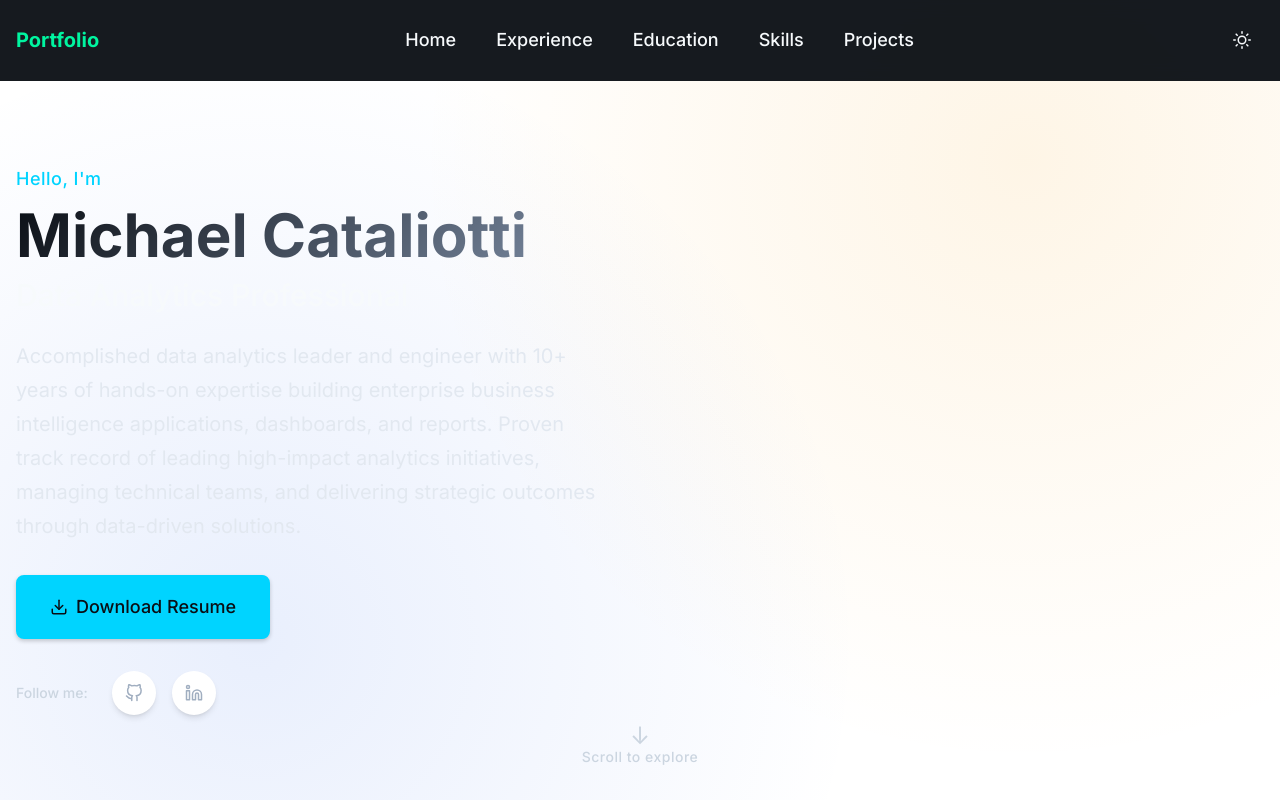
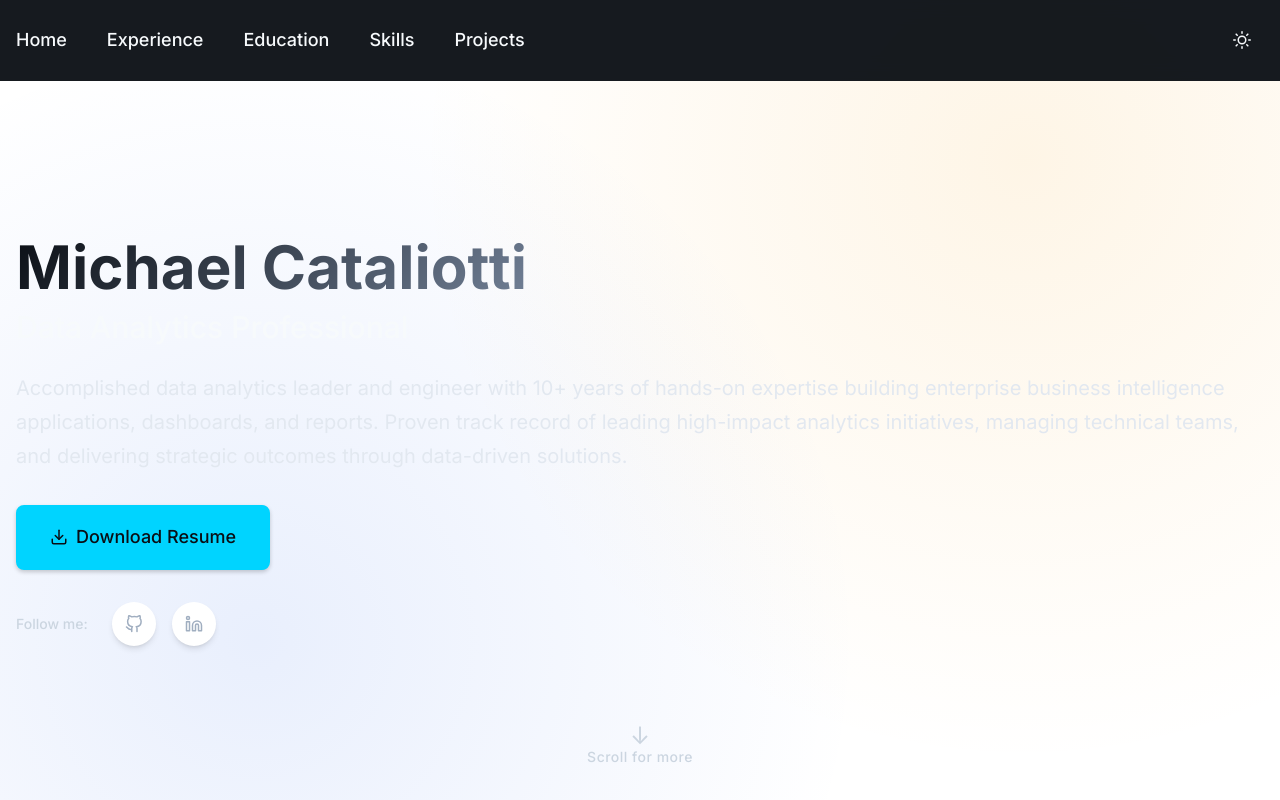
Before and after one commit to mikec2611/personal-portfolio, a React (Create React App) app: page / in a window 1280 px wide. Shown: the top 800 px of the page. Built offline with nearby package versions, Linux system fonts and the light colour scheme.

Commit message:
Clean up UI: remove greeting, project badges, center hero content, and remove header logo

```diff
--- a/src/components/Header.js
+++ b/src/components/Header.js
@@ -68,16 +68,7 @@ const Header = () => {
     >
       <div className="container">
         <div className="header__content">
-          {/* Logo */}
-          <motion.div
-            className="header__logo"
-            whileHover={{ scale: 1.05 }}
-            whileTap={{ scale: 0.95 }}
-          >
-            <a href="#hero" onClick={(e) => { e.preventDefault(); scrollToSection('#hero'); }}>
-              <span className="header__logo-text">Portfolio</span>
-            </a>
-          </motion.div>
+
 
           {/* Desktop Navigation */}
           <nav className="header__nav">
--- a/src/components/Hero.css
+++ b/src/components/Hero.css
@@ -26,13 +26,14 @@
 }
 
 .hero__content {
-  display: grid;
-  grid-template-columns: 1fr;
-  gap: var(--spacing-12);
+  display: flex;
+  flex-direction: column;
   align-items: center;
+  justify-content: center;
   width: 100%;
   position: relative;
   z-index: 1;
+  text-align: center;
 }
 
 /* Text Content */
--- a/src/components/Hero.js
+++ b/src/components/Hero.js
@@ -50,10 +50,6 @@ const Hero = () => {
           animate={inView ? "visible" : "hidden"}
         >
           <div className="hero__text">
-            <motion.div className="hero__greeting" variants={itemVariants}>
-              <span className="hero__greeting-text">Hello, I'm</span>
-            </motion.div>
-
             <motion.h1 className="hero__name" variants={itemVariants}>
               <span className="hero__name-text">Michael Cataliotti</span>
             </motion.h1>
@@ -126,7 +122,7 @@ const Hero = () => {
           >
             ↓
           </motion.div>
-          <span className="hero__scroll-text">Scroll to explore</span>
+          <span className="hero__scroll-text">Scroll for more</span>
         </motion.div>
       </div>
     </section>
--- a/src/components/Projects.js
+++ b/src/components/Projects.js
@@ -184,42 +184,7 @@ const Projects = () => {
             </div>
           </div>
         </div>
-      ) : (
-        <div className="project-header-section">
-          <div className="project-actions-top">
-            {project.liveUrl !== '#' && (
-              <a
-                href={project.liveUrl}
-                target="_blank"
-                rel="noopener noreferrer"
-                className="project-action project-action--primary"
-                title="View Live Demo"
-              >
-                <FiExternalLink />
-                <span>Live Demo</span>
-              </a>
-            )}
-            {project.githubUrl !== '#' && (
-              <a
-                href={project.githubUrl}
-                target="_blank"
-                rel="noopener noreferrer"
-                className="project-action project-action--secondary"
-                title="View Source Code"
-              >
-                <FiGithub />
-                <span>Code</span>
-              </a>
-            )}
-          </div>
-          <div className="project-status-top">
-            <span className={`project-status-badge project-status-badge--${project.status}`}>
-              <FiPlay />
-              {project.status === 'live' ? 'Live' : 'In Development'}
-            </span>
-          </div>
-        </div>
-      )}
+      ) : null}
 
       <div className="project-content">
         <div className="project-header">
@@ -227,11 +192,6 @@ const Projects = () => {
             <h3 className="project-title">{project.title}</h3>
             <p className="project-subtitle">{project.subtitle}</p>
           </div>
-          {project.featured && (
-            <div className="project-featured-badge">
-              <FiStar />
-            </div>
-          )}
         </div>
 
         <p className="project-description">{project.description}</p>
```
